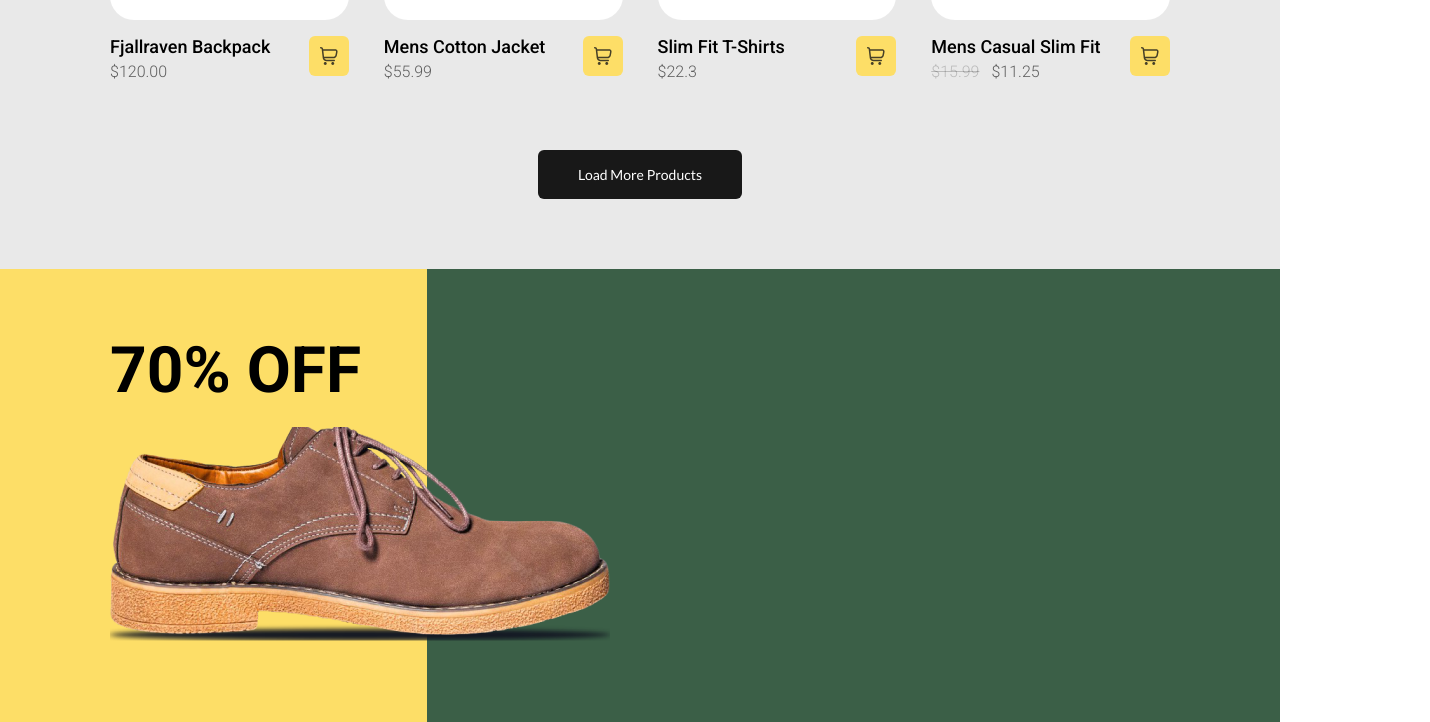
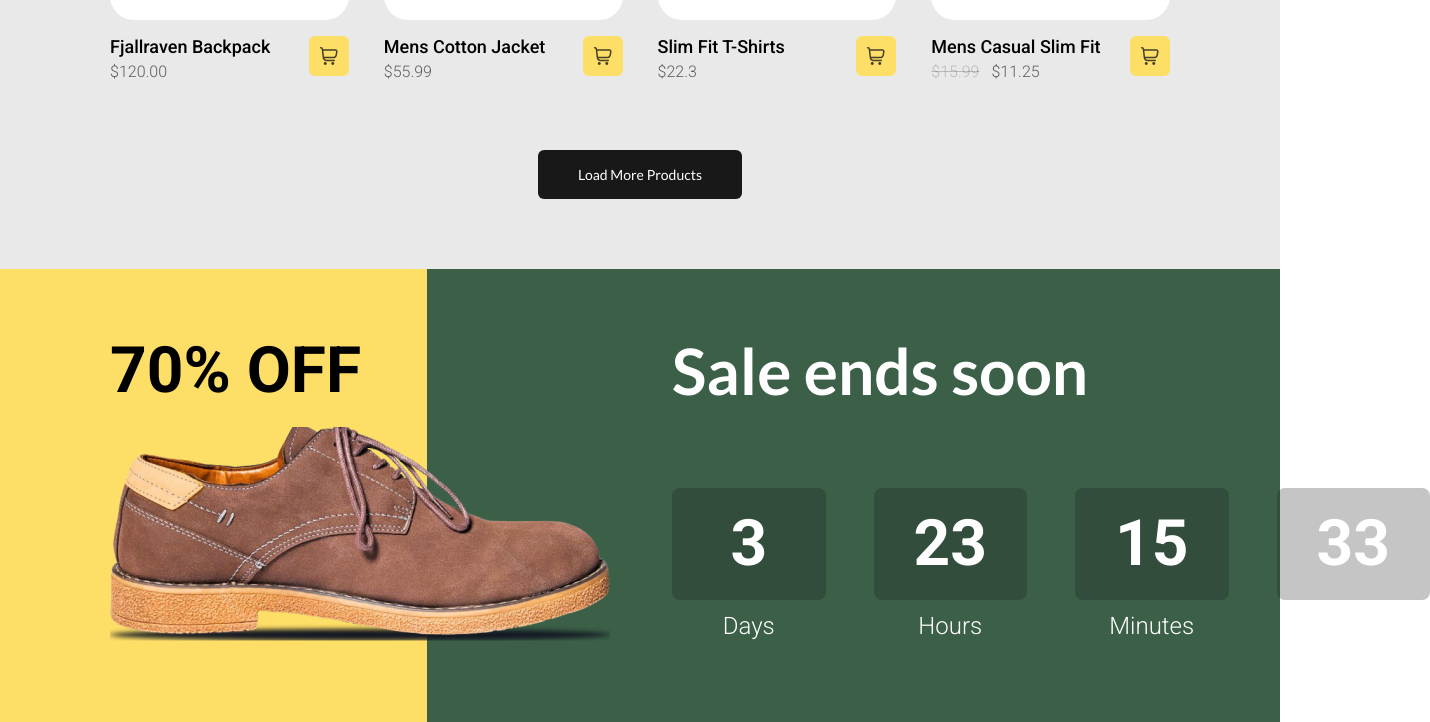
Before and after one commit to alirezagosili/Etalon-Midterm, a plain HTML site: page index.html in a window 1280 px wide. Shown: the part 2176-2898 px from the top of the page, 1430 px wide, since content can reach past the window. Drawn offline with Linux system fonts and the light colour scheme.

Commit message:
add timer number and timer section is finished

```diff
--- a/assets/style/main.css
+++ b/assets/style/main.css
@@ -24,6 +24,7 @@
     --white-opacity-20: #FFFFFF33;
     --black-opacity-60: #00000099;
     --black-opacity-20: #00000033;
+    --black-opacity-25:#18181840;
 
 
     /* gradient */
@@ -601,9 +602,12 @@ a {
     color:var(--white) ;
     font-family: var(--font-secondary);
     font-size: 12px;
+    display: flex;
+    justify-content: center;
+    align-items: center;
     font-weight: 300;
     line-height: 14.06px;
-    text-align: left;
+    text-align: center;
 }
 .best-sellers-text{
     display: flex;
@@ -671,3 +675,49 @@ a {
     line-height: 48px;
     text-align: left;
 }
+.timer-box{
+    display: flex;
+    flex-direction: column;
+    gap: 93.47px;
+}
+.timer-box h3 {
+    font-family: var(--font-primary);
+    font-size: 64px;
+    font-weight: 700;
+    line-height: 48px;
+    color: var(--white);
+}
+.timer-box-items{
+    display: flex;
+    gap: 48px;
+}
+.timer-box-item{
+    display: flex;
+    flex-direction: column;
+    gap: 12px;
+}
+
+.timer-number{
+    display: flex;
+    justify-content: center;
+    align-items: center;
+    width:153.5px;
+    height:112px;
+    padding: 32px 58px 32px 58px;
+    border-radius: 8px;
+    background-color: var(--black-opacity-25);
+    color: var(--white);
+    font-family: Roboto;
+    font-size: 64px;
+    font-weight: 700;
+    line-height: 48px;
+    text-align: center;
+}
+.timer-info{
+    font-family: var(--font-secondary);
+    font-size: 24px;
+    font-weight: 300;
+    line-height: 28.13px;
+    text-align: center;
+    color: var(--white);
+}
--- a/index.html
+++ b/index.html
@@ -120,7 +120,7 @@
         <section class="brands">
             <ul class="container padding-left padding-right">
                 <li>
-                    <a href="https://www.adidas.com/us" title="Adidas-us">
+                    <a href="https://www.adidas.com/us" title="Adidas-us" target="_blank">
                         <img
                             src="./assets/logo/Adidas-logo.svg"
                             alt="Adidas-logo"
@@ -128,7 +128,7 @@
                     </a>
                 </li>
                 <li>
-                    <a href="https://www.prada.com/us/en.html" title="Prada">
+                    <a href="https://www.prada.com/us/en.html" title="Prada" target="_blank">
                         <img
                             src="./assets/logo/Prada-Logo.svg"
                             alt="Prada-Logo"
@@ -136,7 +136,7 @@
                     </a>
                 </li>
                 <li>
-                    <a href="https://www.nike.com/" title="Nike">
+                    <a href="https://www.nike.com/" title="Nike" target="_blank">
                         <img
                             src="./assets/logo/Logo_NIKE.svg"
                             alt="nike-logo"
@@ -144,12 +144,12 @@
                     </a>
                 </li>
                 <li>
-                    <a href="https://www2.hm.com/en_us/index.html" title="H&M">
+                    <a href="https://www2.hm.com/en_us/index.html" title="H&M" target="_blank">
                         <img src="./assets/logo/H&M-Logo.svg" alt="H&M-Logo" />
                     </a>
                 </li>
                 <li>
-                    <a href="https://www.gucci.com/us/en/" title="Gucci">
+                    <a href="https://www.gucci.com/us/en/" title="Gucci" target="_blank">
                         <img
                             src="./assets/logo/Gucci_Logo.svg"
                             alt="Gucci_Logo"
@@ -157,7 +157,7 @@
                     </a>
                 </li>
                 <li>
-                    <a href="https://blksport.com/" title="Blk-sports">
+                    <a href="https://blksport.com/" title="Blk-sports" target="_blank">
                         <img src="./assets/logo/Blk-logo.svg" alt="Blk-logo" />
                     </a>
                 </li>
@@ -307,7 +307,27 @@
                 <span>70% OFF</span>
                 <div class="shoes-img"><img src="./assets/image/4.png" alt="shoes"></div>
             </div>
-            <div class="timer-box"></div>
+            <div class="timer-box">
+                <h3>Sale ends soon</h3>
+                <div class="timer-box-items">
+                    <div class="timer-box-item">
+                        <span class="timer-number">3</span>
+                        <span class="timer-info">Days</span>
+                    </div>
+                    <div class="timer-box-item">
+                        <span class="timer-number">23</span>
+                        <span class="timer-info">Hours</span>
+                    </div>
+                    <div class="timer-box-item">
+                        <span class="timer-number">15</span>
+                        <span class="timer-info">Minutes</span>
+                    </div>
+                    <div class="timer-box-item">
+                        <span class="timer-number">33</span>
+                        <span class="timer-info">Seconds</span>
+                    </div>
+                </div>
+            </div>
         </section>
     </body>
 </html>
```
